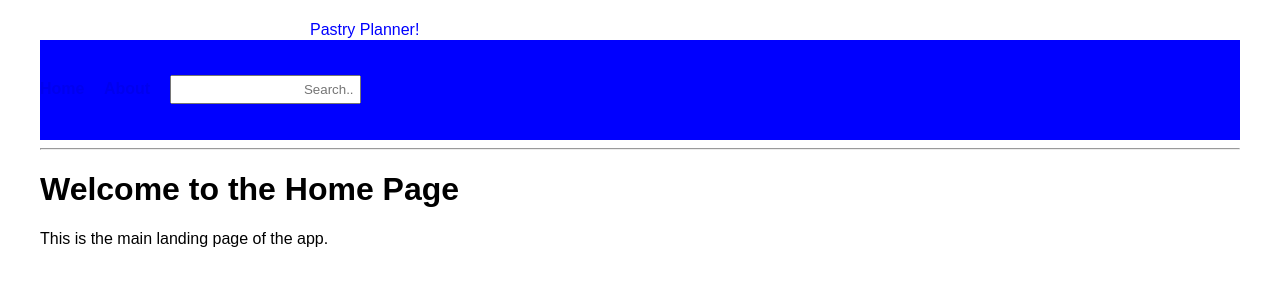
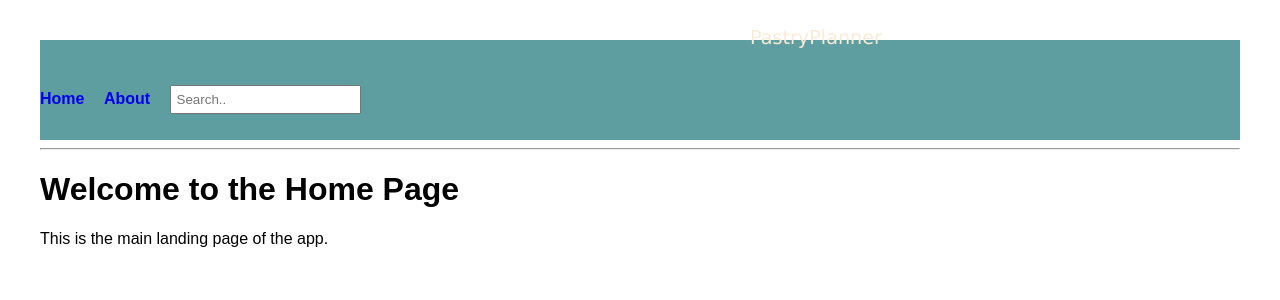
Before and after one commit to RandomFurret/SE2-Flask-Project, a Flask app: page / in a window 1280 px wide. Shown: the top 300 px of the page. Run offline with Flask 3, Linux system fonts and the light colour scheme.

Commit message:
Update base.html
Trying to get things to work and working on the Style of the navigation page.

```diff
--- a/templates/base.html
+++ b/templates/base.html
@@ -7,25 +7,28 @@
 </head>
 <style>
 nav p {
-    color: blue;
-    font-family:Arial, sans-serif;
+    color: antiquewhite;
+    font-family:'Lucida Sans', 'Lucida Sans Regular', 'Lucida Grande', 'Lucida Sans Unicode', Geneva, Verdana, sans-serif;
     text-align: center;
     position: absolute;
     margin-right: 25px;
-    left: 310px;
-    top: 5px;
+    left: 750px;
+    top: 7px;
+    font-size: larger;
 }
 
 nav input[type=text]{
-    text-align: right;
+    text-align: left;
     top: 100px;
     padding: 5px;
-    left: 100px;
+    left: 500px;
+    margin-top: 45px;
 
 }
 
 nav{
     height: 100px;
+    background-color: cadetblue;
 
 }
 </style>
@@ -35,7 +38,7 @@ nav{
     <nav>
         <a href="{{ url_for('home') }}">Home</a>
         <a href="{{ url_for('about') }}">About</a>
-        <p>Pastry Planner!</p>
+        <p>PastryPlanner</p>
         <input type="text" placeholder="Search..">
     </nav>
 
```
